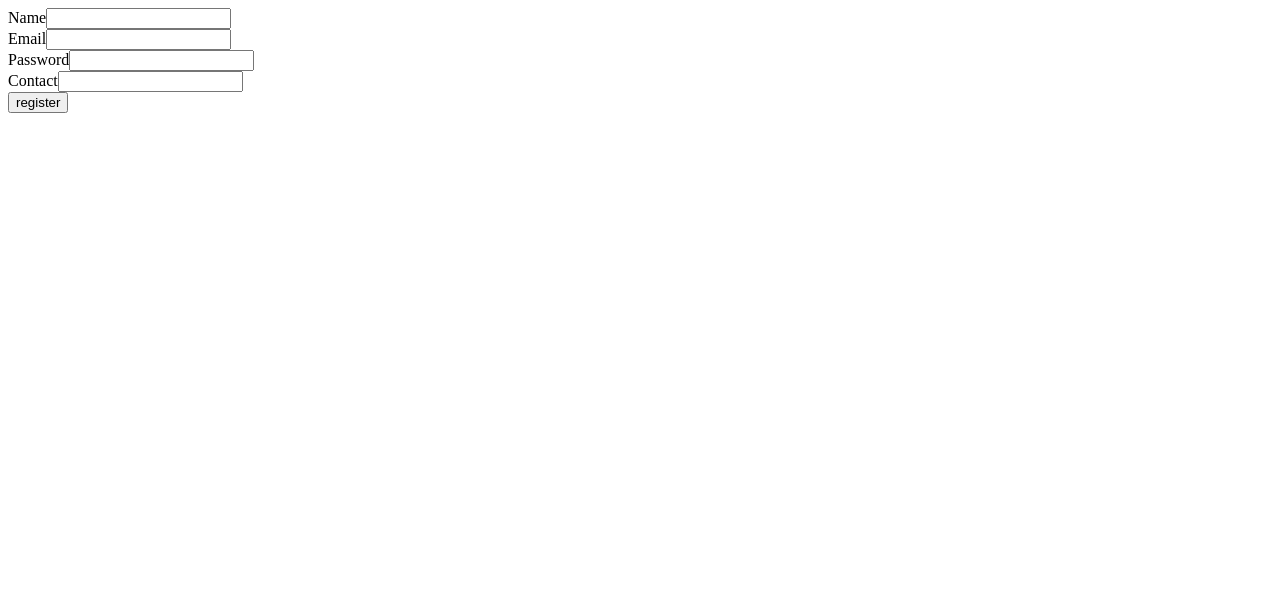
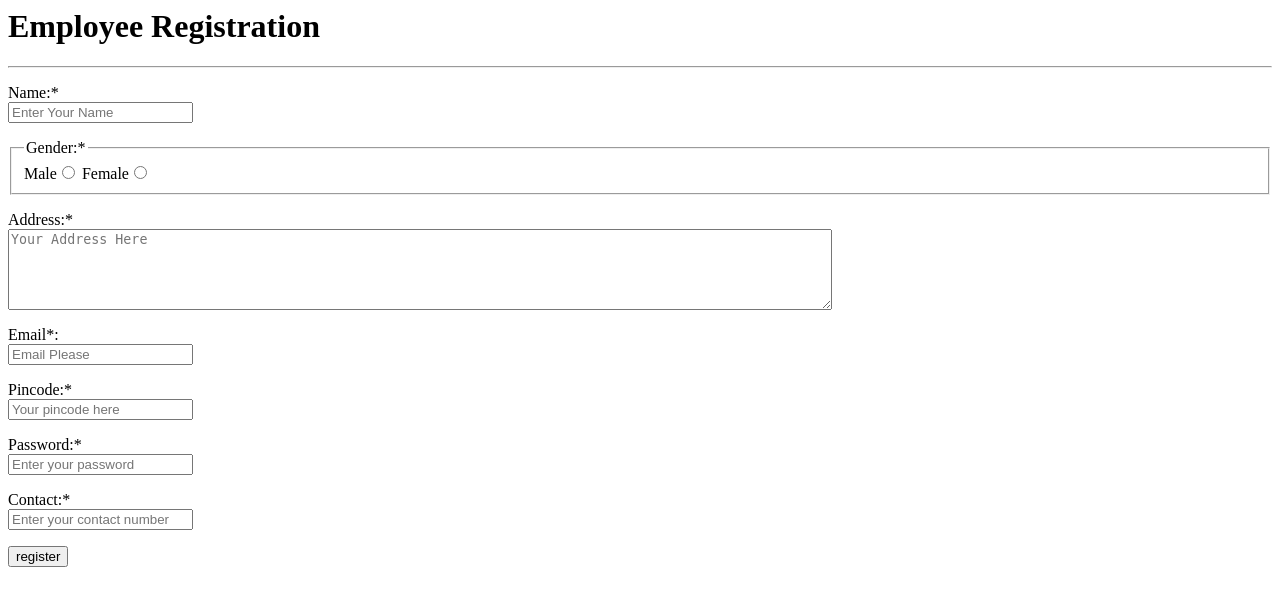
Before and after one commit to deepankarvarma/DayForce-HackX, a Django app: page /register/ in a window 1280 px wide. Shown: the top 606 px of the page. Run offline with Django 3.2, Linux system fonts and the light colour scheme.

Commit message:
modified register

```diff
--- a/dayforce/template/register.html
+++ b/dayforce/template/register.html
@@ -1,15 +1,41 @@
 <html>
+
+<head>
+    <title>Register | DayFORCE</title>
+
+</head>
 <body>
-
-<form method ="post" action="">
+<form method ="POST " action="">
 {% csrf_token %}
-Name<input type="text" name="t1"><br>
-Email<input type="text" name="t2"><br>
-Password<input type="text" name="t3"><br>
-Contact<input type="test" name="t4"><br>
-
+<h1 class="main_head">Employee Registration</h1>
+<hr>
+<p>Name:*
+    <br><input type="text" name="t1" required placeholder="Enter Your Name">
+</p>
+<p><fieldset>
+        <legend>Gender:*</legend>
+        Male<input type="radio" name="Gender" required id="">
+        Female<input type="radio" name="Gender" required id="">
+        </fieldset>
+</p>
+<p>
+    Address:* <br>
+    <textarea name="Address" id="" cols="100" rows="5" required placeholder="Your Address Here"></textarea>
+</p>
+<p>
+    Email*: <br>
+    <input type="email" name="email " id="t2" required placeholder="Email Please">
+</p>
+<p>
+    Pincode:*<br> <input type="number" name="pincode" id="" placeholder="Your pincode here">
+</p>
+<p>Password:*<br><input type="password" required placeholder="Enter your password" name="t3">
+</p>
+<p>
+Contact:*<br><input type="number" name="t4" required placeholder="Enter your contact number">
+<p>
 <input type="submit" value="register">
-</form>
+</p></form>
 {% ifequal error "no" %}
 <script>
 alert("Register Successfully")
```
